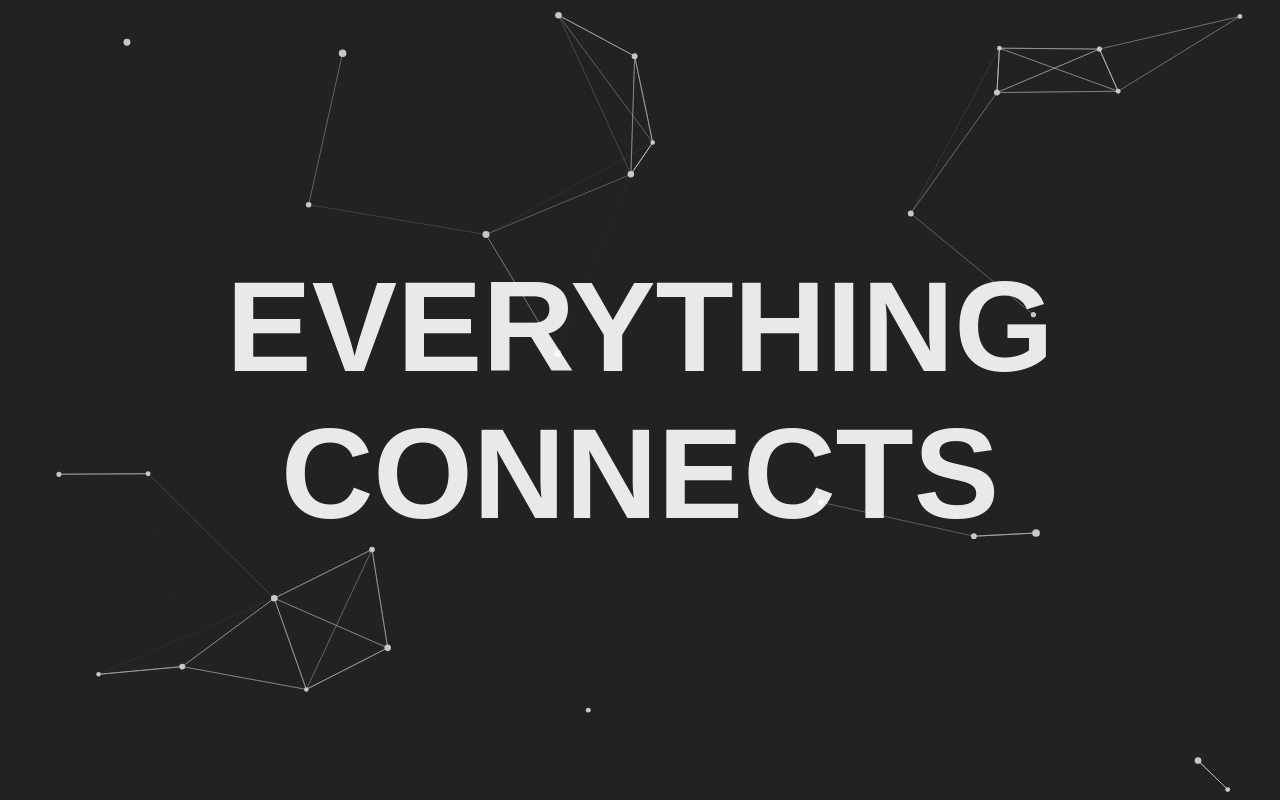
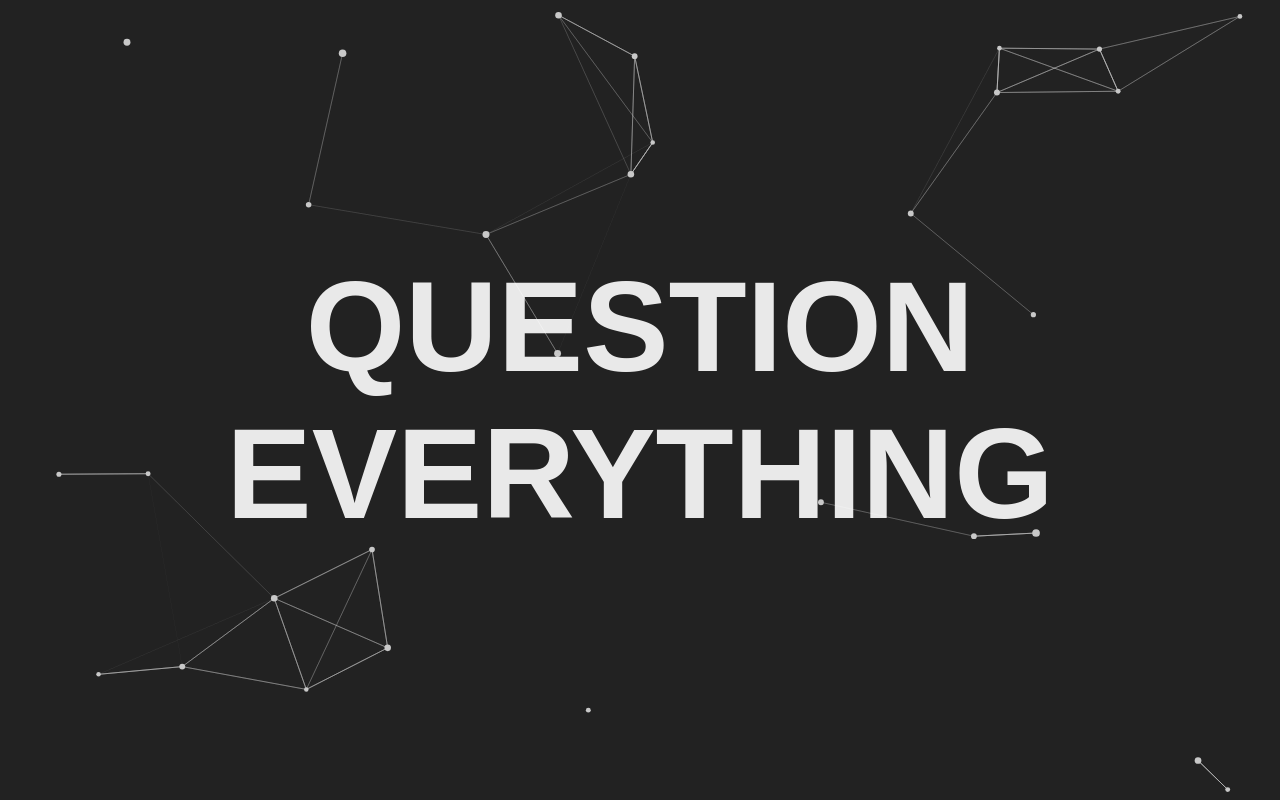
Before and after one commit to BillySmithDesign/canvas, a plain HTML site: page index.html in a window 1280 px wide. Drawn offline with Linux system fonts and the light colour scheme.

Commit message:
Update index.html

```diff
--- a/index.html
+++ b/index.html
@@ -2,7 +2,7 @@
 <html lang="en" >
 <head>
   <meta charset="UTF-8">
-  <title>CodePen - Canvas</title>
+  <title>Billy's Particle - Canvas</title>
   <link rel="stylesheet" href="./style.css">
 
 </head>
@@ -10,7 +10,7 @@
 <!-- partial:index.partial.html -->
 <canvas id="canvas"></canvas>
 <div id="text">
-  <h1>Everything Connects</h1>
+  <h1>Question Everything</h1>
 </div>
 <!-- partial -->
   <script  src="./script.js"></script>
```
